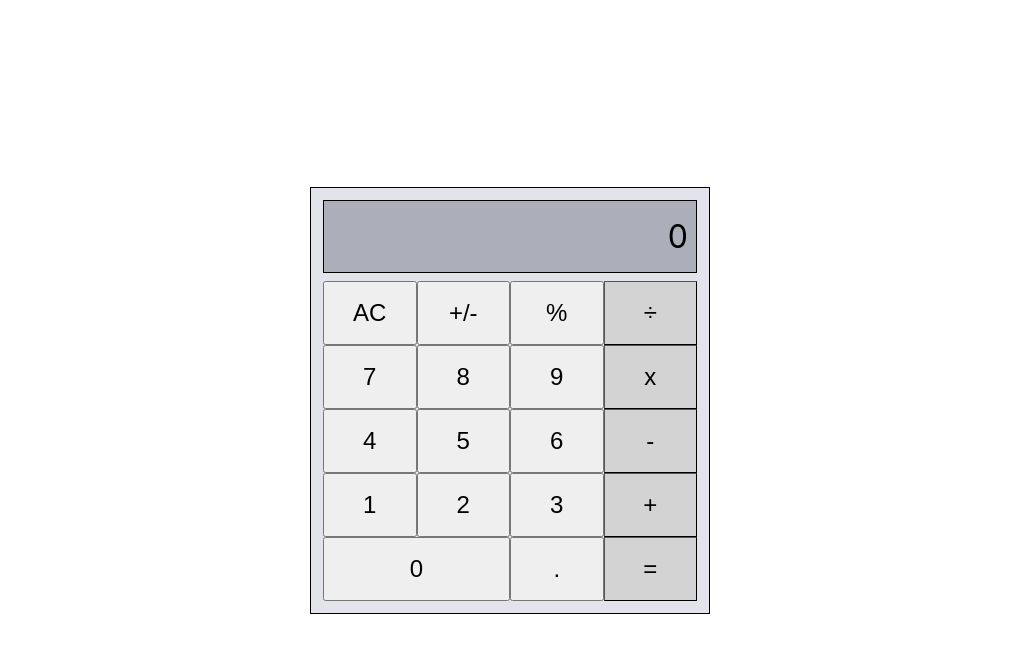
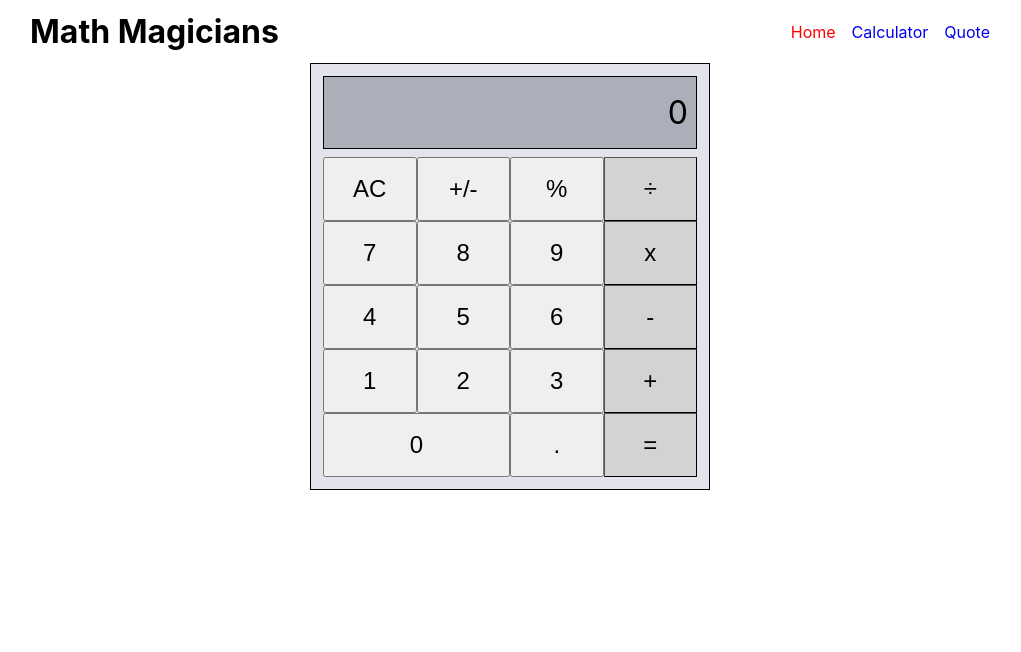
Before and after one commit to helio3197/math-magicians, a React (Create React App) app: page / in a window 1280 px wide. Shown: the top 652 px of the page, without its empty margins (130-1151 px from the left). Built offline with nearby package versions, Linux system fonts and the light colour scheme.

Commit message:
Installed React Router and added navigation

```diff
--- a/package.json
+++ b/package.json
@@ -9,6 +9,7 @@
     "big.js": "^6.1.1",
     "react": "^17.0.2",
     "react-dom": "^17.0.2",
+    "react-router-dom": "^6.2.2",
     "react-scripts": "5.0.0",
     "web-vitals": "^2.1.4"
   },
--- a/src/App.css
+++ b/src/App.css
@@ -1,7 +1,7 @@
-.calculator-container {
+.content-container {
   width: 100%;
-  height: 100%;
   display: flex;
+  flex-direction: column;
   justify-content: center;
   align-items: center;
 }
--- a/src/App.js
+++ b/src/App.js
@@ -1,13 +1,17 @@
 import React from 'react';
+import { Outlet } from 'react-router-dom';
+import Header from './components/Header';
 import './App.css';
-import Calculator from './components/Calculator';
 
 class App extends React.PureComponent {
   render() {
     return (
-      <div className="calculator-container">
-        <Calculator />
-      </div>
+      <>
+        <Header />
+        <div className="content-container">
+          <Outlet />
+        </div>
+      </>
     );
   }
 }
--- /dev/null
+++ b/src/components/Header.js
@@ -0,0 +1,71 @@
+import React from 'react';
+import { NavLink } from 'react-router-dom';
+import styles from './Header.module.css';
+
+const Header = () => {
+  const navLinks = [
+    {
+      name: 'Home',
+      path: '/',
+      id: 1,
+    },
+    {
+      name: 'Calculator',
+      path: '/calculator',
+      id: 2,
+    },
+    {
+      name: 'Quote',
+      path: '/quote',
+      id: 3,
+    },
+  ];
+
+  return (
+    <div
+      style={{
+        width: '100%',
+        display: 'flex',
+        justifyContent: 'center',
+        padding: '12px 24px',
+      }}
+    >
+      <header
+        style={{
+          display: 'flex',
+          width: '100%',
+          maxWidth: '960px',
+          justifyContent: 'space-between',
+          alignItems: 'center',
+        }}
+      >
+        <h1
+          style={{
+            margin: '0',
+          }}
+        >
+          Math Magicians
+        </h1>
+        <nav>
+          <ul
+            style={{
+              margin: '0',
+              padding: '0',
+              listStyle: 'none',
+              display: 'flex',
+              gap: '16px',
+            }}
+          >
+            {navLinks.map((item) => (
+              <li className={styles.navItem} key={item.id}>
+                <NavLink style={({ isActive }) => ((isActive) ? { color: 'red' } : {})} to={item.path}>{item.name}</NavLink>
+              </li>
+            ))}
+          </ul>
+        </nav>
+      </header>
+    </div>
+  );
+};
+
+export default Header;
--- /dev/null
+++ b/src/components/Header.module.css
@@ -0,0 +1,7 @@
+.navItem > a {
+  text-decoration: none;
+}
+
+.navActive {
+  color: red;
+}
--- a/src/index.js
+++ b/src/index.js
@@ -1,12 +1,24 @@
 import React from 'react';
 import ReactDOM from 'react-dom';
+import {
+  BrowserRouter as Router,
+  Routes,
+  Route,
+} from 'react-router-dom';
 import './index.css';
 import App from './App';
+import Calculator from './components/Calculator';
 import reportWebVitals from './reportWebVitals';
 
 ReactDOM.render(
   <React.StrictMode>
-    <App />
+    <Router>
+      <Routes>
+        <Route path="/" element={<App />}>
+          <Route index element={<Calculator />} />
+        </Route>
+      </Routes>
+    </Router>
   </React.StrictMode>,
   document.getElementById('root'),
 );
```
Also changed, not shown: 1 other file (tests, documents, lock files or other folders).
